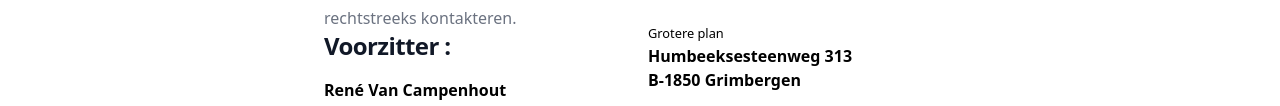
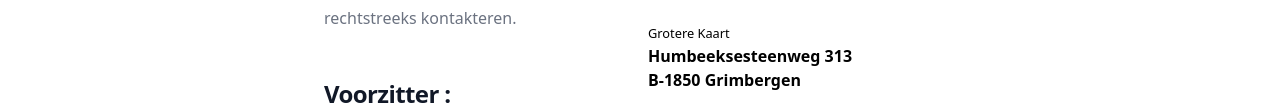
Before and after one commit to altf4arnold/flight-screen-info, a plain HTML site: page contact.html in a window 1280 px wide. Shown: the part 1004-1110 px from the top of the page. Drawn offline with nearby package versions, Linux system fonts and the light colour scheme.

Commit message:
fixing bugs

```diff
--- a/contact.html
+++ b/contact.html
@@ -182,7 +182,7 @@
                     <p class="text-gray-500">
                         <span>
                             Voor aanvragen tot (of i.v.m.) stalling van een vliegtuig en voor vragen over specifieke onderwerpen buiten de normale luchtvaartaktiviteit kan men best de voorzitter of de secretaris rechtstreeks kontakteren.</span>
-                    </p>
+                    </p><br><br>
                     <h1 class="mb-4 text-2xl font-extrabold leading-none tracking-tight text-gray-900 md:text-2xl lg:text-2xl dark:text-gray-800 whitespace-nowrap">
                         Voorzitter : </h1>
                     <p><strong>René Van Campenhout</strong><br>
@@ -200,7 +200,7 @@
                             style="border: 1px solid black"></iframe>
                     <br/><small><a
                         href="https://www.openstreetmap.org/?mlat=50.94838&amp;mlon=4.39587#map=19/50.94838/4.39587">Grotere
-                    plan</a></small>
+                    Kaart</a></small>
                     <p><strong>Humbeeksesteenweg 313<br>
                         B-1850 Grimbergen</strong></p><br><br>
                     <h1 class="mb-4 text-2xl font-extrabold leading-none tracking-tight text-gray-900 md:text-2xl lg:text-2xl dark:text-gray-800 whitespace-nowrap">
@@ -211,6 +211,7 @@
                         Tel <a href="tel:+322691620">02/269 16 20</a></p>
                 </div>
             </div>
+        </div>
     </section>
 </main>
 </body>
```
